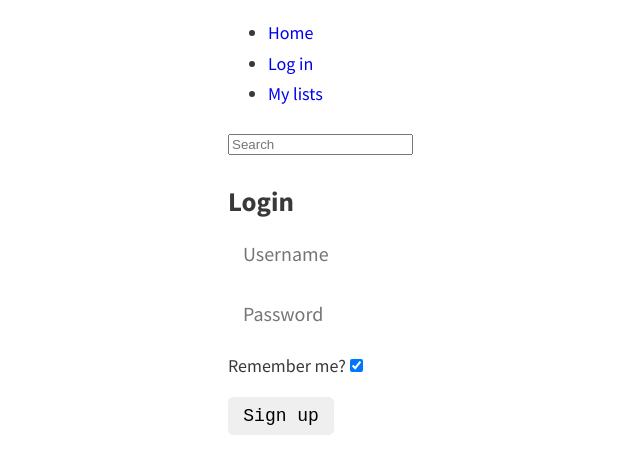
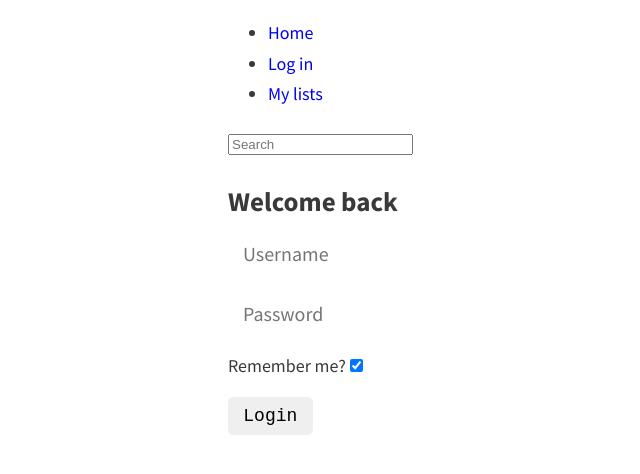
Before and after one commit to murbar/todo-firebase, a React (Create React App) app: page /login in a window 1280 px wide. Shown: the top 474 px of the page, without its empty margins (132-772 px from the left). Built offline with nearby package versions, Linux system fonts and the light colour scheme; no server answers.

Commit message:
Update copy

```diff
--- a/src/components/pages/Login.js
+++ b/src/components/pages/Login.js
@@ -24,7 +24,7 @@
     <Redirect to={from} />
   ) : (
     <Styles>
-      <h2>Login</h2>
+      <h2>Welcome back</h2>
       <form onSubmit={handleSubmit}>
         <FormField>
           <Input
@@ -56,7 +56,7 @@
           </label>
         </FormField>
         <FormField>
-          <Button type="submit">Sign up</Button>
+          <Button type="submit">Login</Button>
         </FormField>
       </form>
     </Styles>
```
